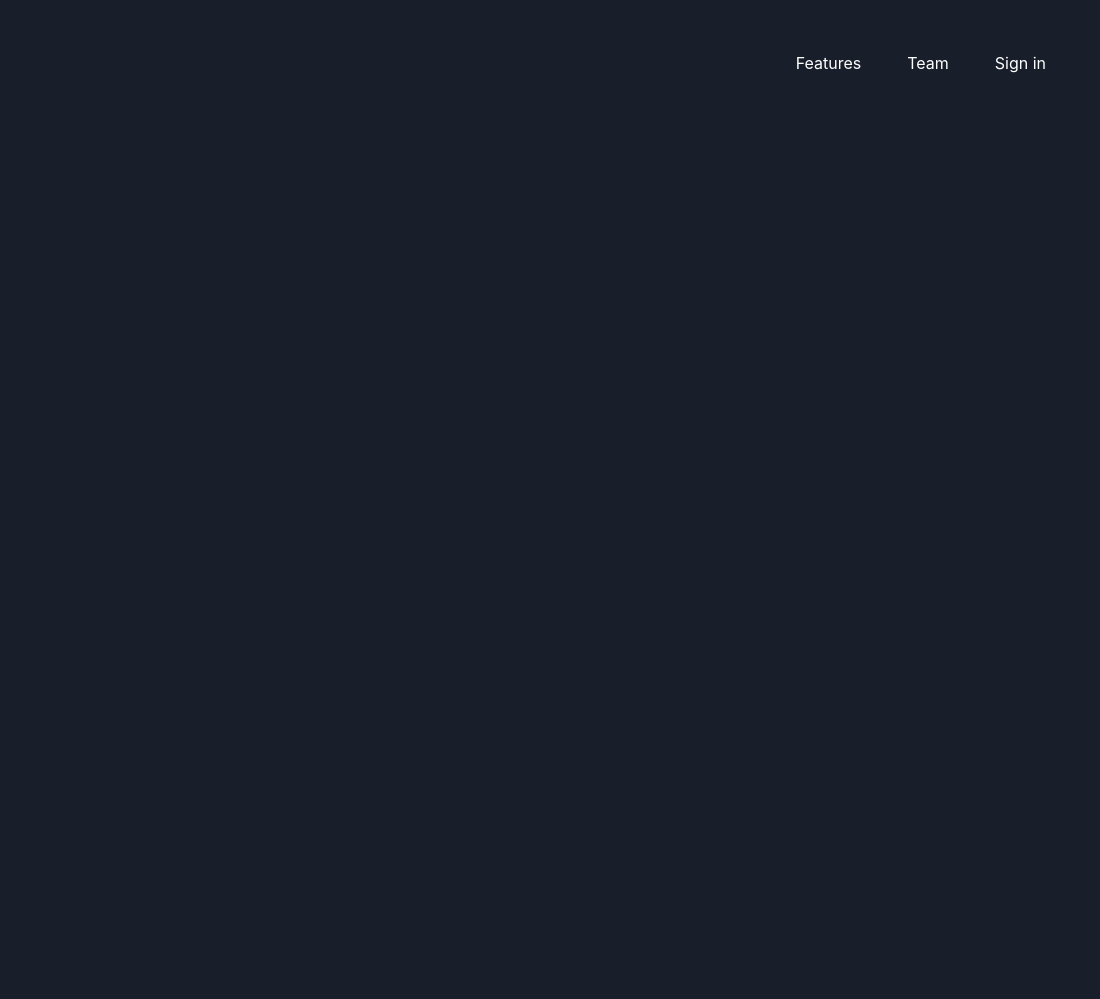
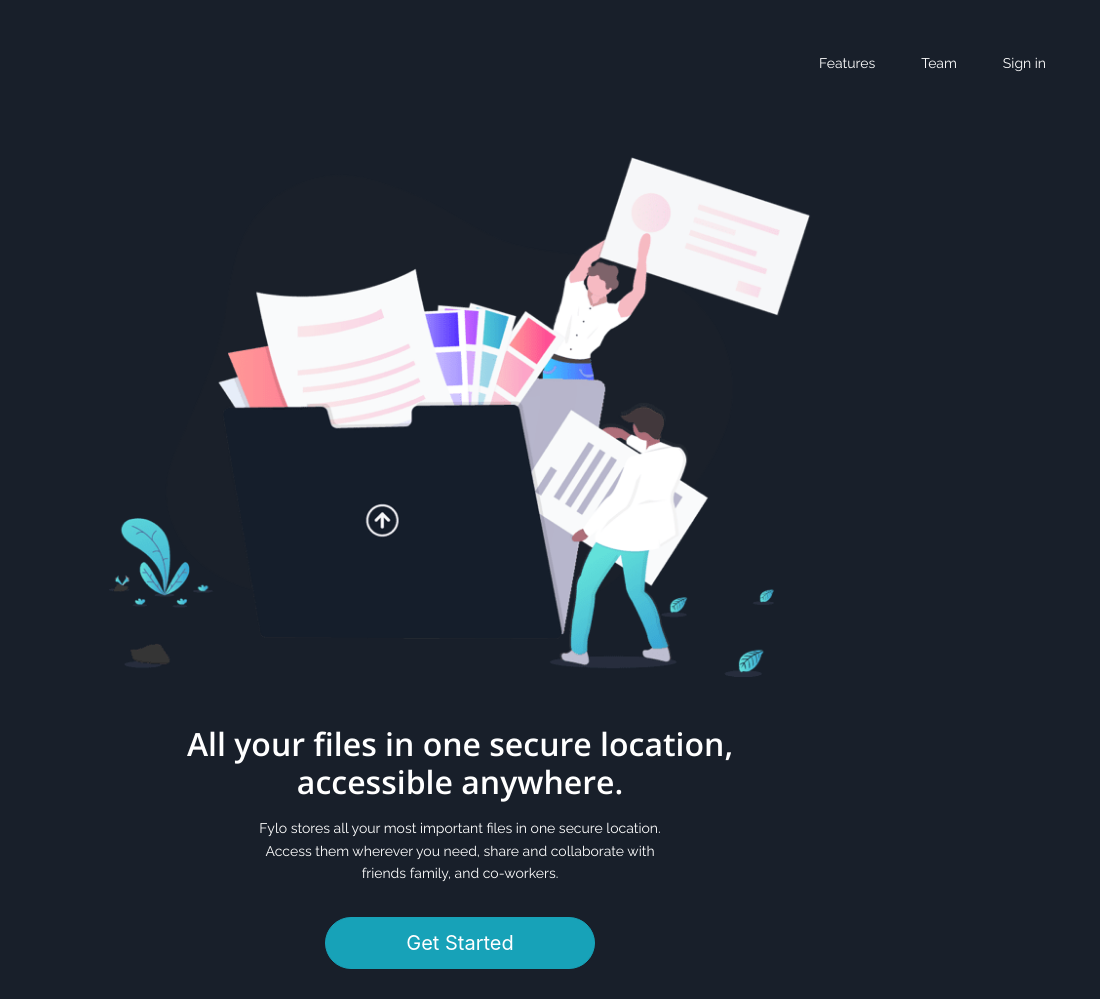
Before and after one commit to Cesar959/Fylo-dark, a plain HTML site: page index.html in a window 1280 px wide. Shown: the full height of the page, 180-1280 px from the left. Before the commit the page ends 800 px from the top, so only its background shows below. Drawn offline with nearby package versions, Linux system fonts and the light colour scheme.

Commit message:
Criação da home do site

```diff
--- a/index.html
+++ b/index.html
@@ -1,5 +1,5 @@
 <!DOCTYPE html>
-<html lang="eu">
+<html lang="en">
 <head>
 	<meta charset="utf-8">
 	<meta http-equiv="X-UA-Compatible" content="IE=edge">
@@ -11,14 +11,17 @@
 	<!-- arquivo de customização style.css -->
 	<link rel="stylesheet" type="text/css" href="resource/css/style.css">
 
+	<link href="https://fonts.googleapis.com/css2?family=Raleway&display=swap" rel="stylesheet">
+	<link href="https://fonts.googleapis.com/css2?family=Open+Sans:wght@600&display=swap" rel="stylesheet">
+
 </head>
 <body class="site">
 
 	<!-- Menu do site -->
-	<section class="menu container-fluid">
+	<section class="container-fluid" id="menu">
 		<nav class="navbar navbar-expand-lg navbar-light">
 			<a class="navbar-brand" href="#">
-				<img src="resource/imagens/logo.svg" width="130" height="40" class="d-inline-block align-top" alt="">
+				<img src="resource/imagens/logo.svg" width="130" height="40" class="d-inline-block align-top" alt="logo">
 			</a>
 			<button class="navbar-toggler branco" type="button" data-toggle="collapse" data-target="#navbarSupportedContent" aria-controls="navbarSupportedContent" aria-expanded="false" aria-label="Toggle navigation">
 				<span class="navbar-toggler-icon"></span>
@@ -27,19 +30,41 @@
 			<div class="collapse navbar-collapse" id="navbarSupportedContent">
 				<ul class="navbar-nav ml-auto">
 					<li class="nav-item">
-						<a class="nav-link" href="#">Features <span class="sr-only">(current)</span></a>
+						<a class="nav-link Raleway" href="#">Features <span class="sr-only">(current)</span></a>
 					</li>
 					<li class="nav-item">
-						<a class="nav-link" href="#">Team <span class="sr-only">(current)</span></a>
+						<a class="nav-link Raleway" href="#">Team <span class="sr-only">(current)</span></a>
 					</li>
 					<li class="nav-item" >
-						<a id="assinar" class="nav-link" href="#">Sign in <span class="sr-only">(current)</span></a>
+						<a id="assinar" class="nav-link Raleway" href="#">Sign in <span class="sr-only">(current)</span></a>
 					</li>
 				</ul>
 			</div>
 		</nav>
 	</section>
 	<!-- Menu do site -->
+
+
+	<!-- Home do site -->
+	<section class="container" id="home">
+		<div class="row">
+			<div class="col-lg-12 col-md-12 col-sm-12 ">
+				<div class="img-fluid" align="center">
+					<img src="resource/imagens/illustration-intro.png" alt="illustração intro" width="65%">
+				</div>
+				<div class="text-home pt-5">
+					<h2 class="text-center Open_Sans">All your files in one secure location,<br>
+					accessible anywhere.</h2>
+					<p class="text-center pt-2 Raleway line-height">Fylo stores all your most important files in one secure location.<br> Access them wherever
+					you need, share and collaborate with<br> friends family, and co-workers.</p>
+				</div>
+				<div class="pt-3" align="center">
+					<button type="button" class="btn btn-info btn-lg buttom-radius">Get Started</button>
+				</div>
+			</div>
+		</div>
+	</section>
+	<!-- Home do site -->
 
 
 
--- a/resource/css/style.css
+++ b/resource/css/style.css
@@ -1,10 +1,22 @@
+/*Fontes*/
+.Raleway{
+	font-family: 'Raleway', sans-serif;
+	color:hsl(0, 0%, 100%);
+	font-size: 14px;
+}
+.Open_Sans{
+	font-family: 'Open Sans', sans-serif;
+	color:hsl(0, 0%, 100%);
+}
+/*Fontes*/
+
 /*Css do menu*/
 
 .site{
 	background: hsl(218, 28%, 13%);
 }
 
-.menu{
+#menu{
 	padding: 30px 0px 30px 30px;
 }
 
@@ -32,3 +44,22 @@
 }
 
 /*Css do menu*/
+
+/*Css da home*/
+#home{
+	padding: 30px;
+}
+
+.text-home{
+	color: #fff;
+}
+
+.buttom-radius{
+	border-radius: 40px;
+	padding: 10px 80px;
+}
+
+.line-height{
+	line-height: 1.6em;
+}
+/*Css da home*/
```
